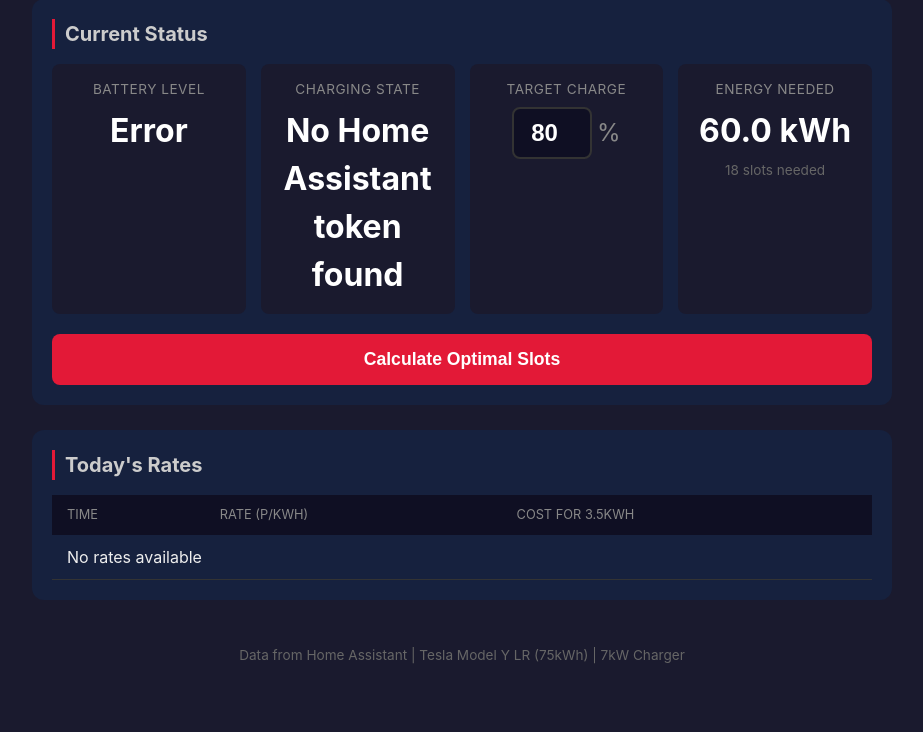
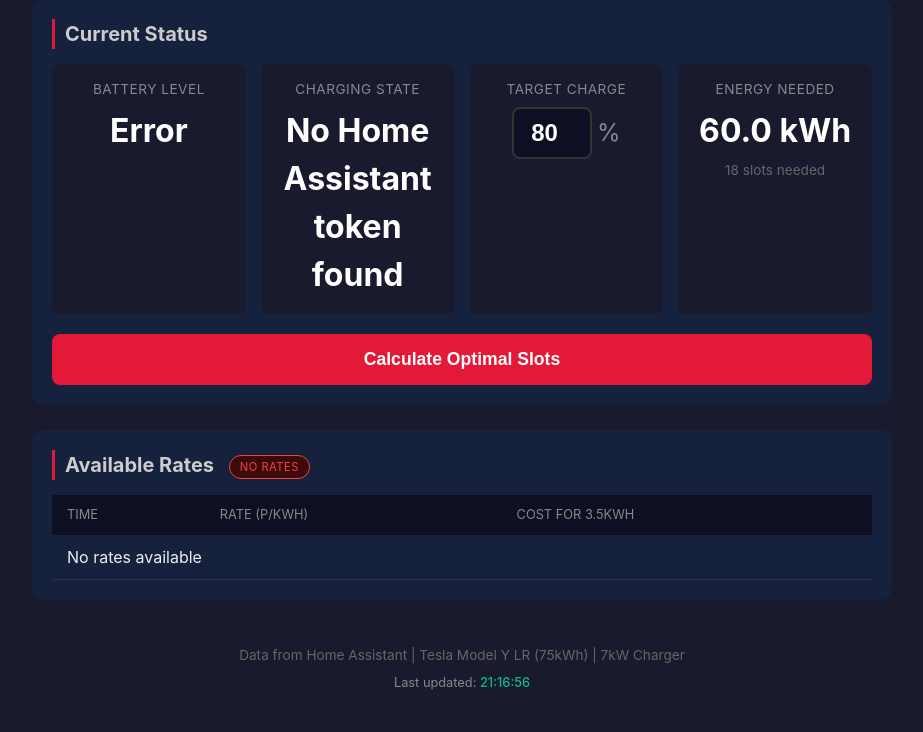
Before and after one commit to ciscosurplus/tesla-charging-optimizer, a Flask app: page / in a window 1280 px wide. Shown: the part 280-1012 px from the top of the page, without its empty margins (178-1101 px from the left). Before the commit the page ends 944 px from the top, so only its background shows below. Run offline with Flask 2, Linux system fonts and the light colour scheme; data that the repository does not hold is empty.

Commit message:
Add v1.2.0 quick wins: rate coverage badge, health endpoint, UI improvements
- Updated "Today's Rates" heading to "Available Rates" for accuracy
- Added rate coverage badge showing Today only / Today + Tomorrow status
- Added /health endpoint for container monitoring (optional ?check_ha=true)
- Added last updated timestamp in footer
- Changed slots display to show blocks count prominently (e.g., "2 Blocks (8 slots)")
- Added APP_VERSION constant for centralized version tracking

Co-Authored-By: Claude Opus 4.5 <noreply@anthropic.com>

```diff
--- a/app.py
+++ b/app.py
@@ -21,6 +21,9 @@ KWH_PER_SLOT = CHARGER_POWER_KW * SLOT_DURATION_HOURS  # 3.5 kWh per slot
 
 # Default target charge
 DEFAULT_TARGET_PERCENT = 80
+
+# Application version
+APP_VERSION = "1.2.0"
 
 
 def load_ha_token():
@@ -305,6 +308,40 @@ def api_calculate():
     return jsonify(result)
 
 
+@app.route("/health")
+def health():
+    """Health check endpoint for container orchestration."""
+    from datetime import datetime
+
+    health_status = {
+        "status": "healthy",
+        "timestamp": datetime.now().isoformat(),
+        "version": APP_VERSION,
+        "checks": {}
+    }
+
+    # Optional: Check Home Assistant connectivity
+    check_ha = request.args.get("check_ha", "false").lower() == "true"
+
+    if check_ha:
+        try:
+            ha_api_get("config")
+            health_status["checks"]["home_assistant"] = {
+                "status": "connected",
+                "url": HA_URL
+            }
+        except Exception as e:
+            health_status["status"] = "degraded"
+            health_status["checks"]["home_assistant"] = {
+                "status": "disconnected",
+                "url": HA_URL,
+                "error": str(e)
+            }
+            return jsonify(health_status), 503
+
+    return jsonify(health_status)
+
+
 if __name__ == "__main__":
     # Load token on startup
     load_ha_token()
--- a/static/style.css
+++ b/static/style.css
@@ -51,6 +51,37 @@ h2 {
     margin-bottom: 15px;
     border-left: 3px solid #e31937;
     padding-left: 10px;
+}
+
+/* Rate Coverage Badge */
+.rate-coverage-badge {
+    display: inline-block;
+    padding: 3px 10px;
+    margin-left: 10px;
+    font-size: 0.7rem;
+    font-weight: normal;
+    text-transform: uppercase;
+    letter-spacing: 0.5px;
+    border-radius: 12px;
+    vertical-align: middle;
+}
+
+.rate-coverage-badge.badge-full {
+    background: #0a3d2e;
+    color: #10b981;
+    border: 1px solid #10b981;
+}
+
+.rate-coverage-badge.badge-partial {
+    background: #3d2e0a;
+    color: #f59e0b;
+    border: 1px solid #f59e0b;
+}
+
+.rate-coverage-badge.badge-error {
+    background: #3d0a0a;
+    color: #ef4444;
+    border: 1px solid #ef4444;
 }
 
 /* Status Section */
@@ -358,6 +389,17 @@ footer {
     font-size: 0.85rem;
 }
 
+.last-updated {
+    margin-top: 8px;
+    color: #888;
+    font-size: 0.8rem;
+}
+
+.last-updated span {
+    color: #10b981;
+    font-weight: 500;
+}
+
 /* Scrollbar styling */
 ::-webkit-scrollbar {
     width: 8px;
--- a/templates/index.html
+++ b/templates/index.html
@@ -49,7 +49,7 @@
         </section>
 
         <section class="rates-section">
-            <h2>Today's Rates</h2>
+            <h2>Available Rates <span class="rate-coverage-badge" id="rate-coverage-badge"></span></h2>
             <div class="rates-table-container">
                 <table class="rates-table" id="rates-table">
                     <thead>
@@ -68,6 +68,7 @@
 
         <footer>
             <p>Data from Home Assistant | Tesla Model Y LR (75kWh) | 7kW Charger</p>
+            <p class="last-updated">Last updated: <span id="last-updated">--</span></p>
         </footer>
     </div>
 
@@ -106,11 +107,50 @@
                     updateRatesTable(data.rates);
                 }
 
+                // Update rate coverage badge
+                if (data.rates_info) {
+                    updateRateCoverageBadge(data.rates_info);
+                }
+
                 // Calculate initial energy needed
                 updateEnergyNeeded();
+
+                // Update last updated timestamp
+                const now = new Date();
+                document.getElementById('last-updated').textContent =
+                    now.toLocaleTimeString('en-GB', {
+                        hour: '2-digit',
+                        minute: '2-digit',
+                        second: '2-digit'
+                    });
             } catch (error) {
                 console.error('Error fetching status:', error);
             }
+        }
+
+        function updateRateCoverageBadge(ratesInfo) {
+            const badge = document.getElementById('rate-coverage-badge');
+            if (!badge) return;
+
+            let text = '';
+            let badgeClass = 'rate-coverage-badge';
+
+            if (ratesInfo.includes_today && ratesInfo.includes_tomorrow) {
+                text = 'Today + Tomorrow';
+                badgeClass += ' badge-full';
+            } else if (ratesInfo.includes_tomorrow) {
+                text = 'Tomorrow only';
+                badgeClass += ' badge-partial';
+            } else if (ratesInfo.includes_today) {
+                text = 'Today only';
+                badgeClass += ' badge-partial';
+            } else {
+                text = 'No rates';
+                badgeClass += ' badge-error';
+            }
+
+            badge.textContent = text;
+            badge.className = badgeClass;
         }
 
         function updateRatesTable(rates) {
@@ -215,7 +255,8 @@
                 return;
             }
 
-            const contiguousText = data.is_contiguous ? 'contiguous' : 'scattered';
+            const blockCount = data.blocks.length;
+            const blockLabel = blockCount === 1 ? 'Block' : 'Blocks';
 
             summary.innerHTML = `
                 <div class="summary-stats">
@@ -224,8 +265,8 @@
                         <span class="stat-label">Energy needed</span>
                     </div>
                     <div class="stat">
-                        <span class="stat-value">${data.slots_needed}</span>
-                        <span class="stat-label">Slots (${contiguousText})</span>
+                        <span class="stat-value">${blockCount}</span>
+                        <span class="stat-label">${blockLabel} (${data.slots_needed} slots)</span>
                     </div>
                     <div class="stat highlight">
                         <span class="stat-value">&pound;${data.total_cost_pounds.toFixed(2)}</span>
```
Also changed, not shown: ROADMAP.md (+4 -4 lines), CHANGELOG.md.
